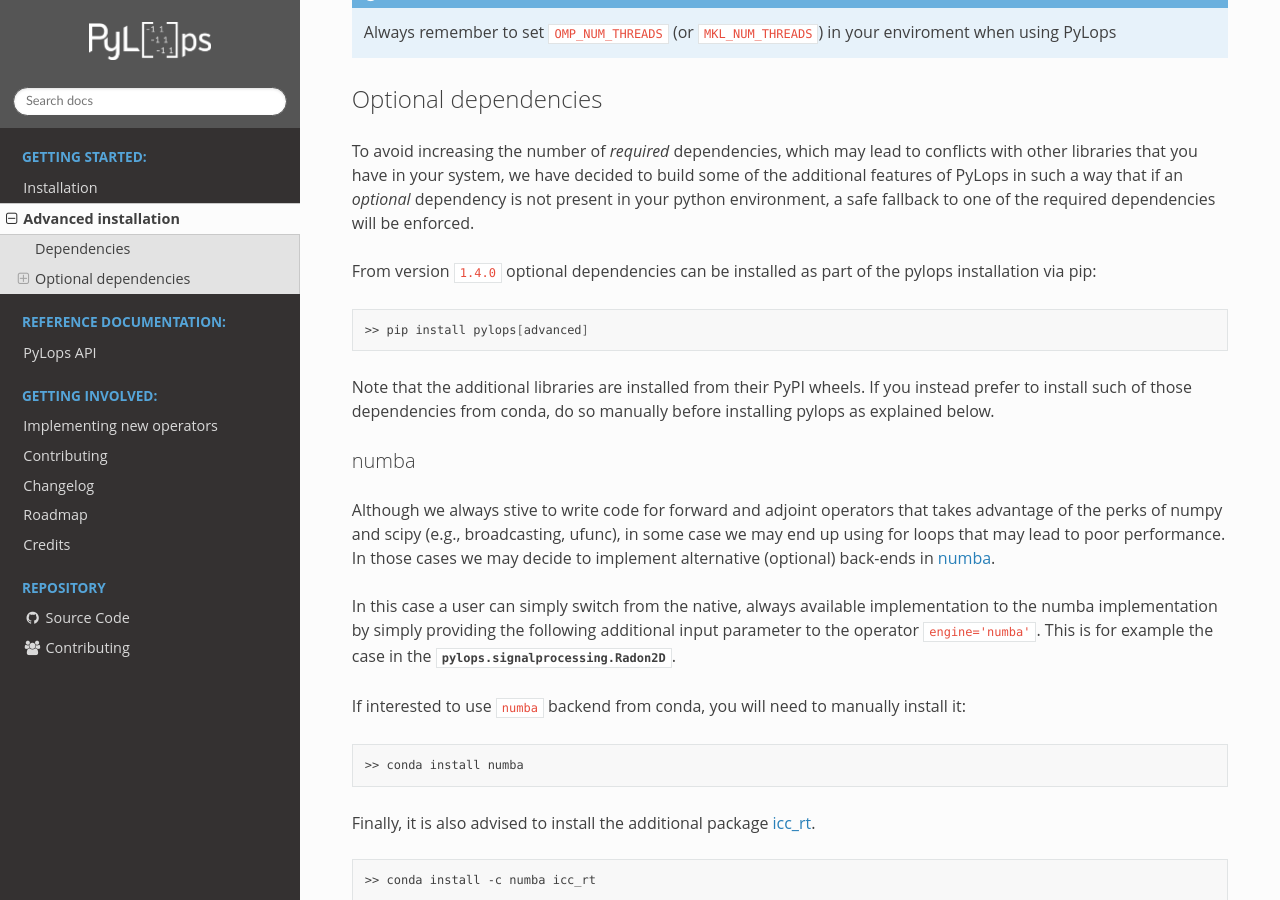
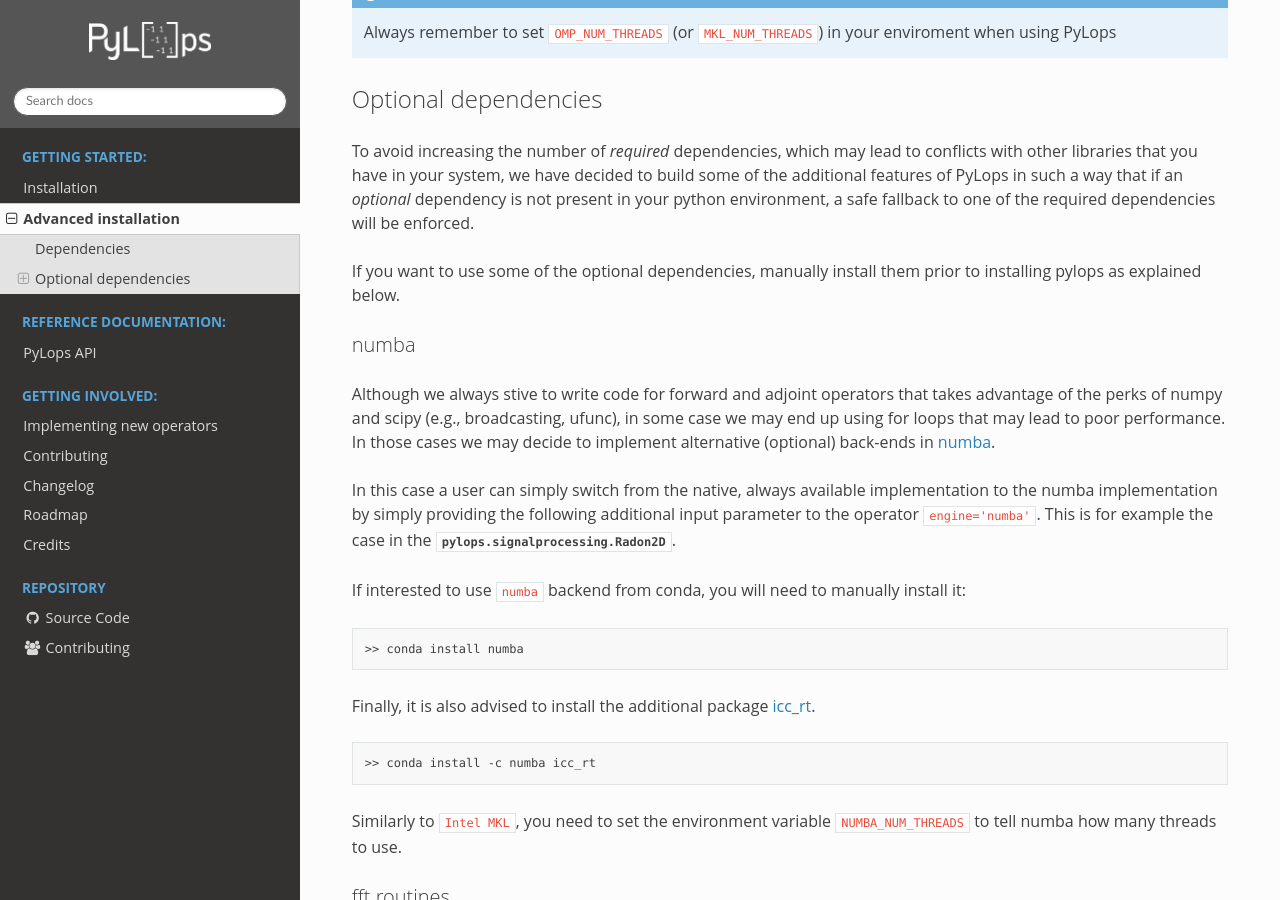
Before and after one commit to PyLops/pylops, a Sphinx documentation site: the page built from docs/source/performance.rst, in a window 1280 px wide and 900 px high, scrolled down 1853 px. Built offline with Sphinx 7.4.7 and the Read the Docs theme 2.0.0, drawn with Linux system fonts in a browser that asks for light colours; pages that are not in the unit, such as notebooks, are missing from menus; the version number could not be read and is left out; comment, search, counter and statistics services are not loaded.

Commit message:
Modified extra reqs for advanced installation in setup.py

```diff
--- a/docs/source/performance.rst
+++ b/docs/source/performance.rst
@@ -104,15 +104,8 @@
 of PyLops in such a way that if an *optional* dependency is not present in your python environment,
 a safe fallback to one of the required dependencies will be enforced.
 
-From version ``1.4.0`` optional dependencies can be installed as part of the pylops
-installation via pip:
-
-.. code-block:: bash
-
-   >> pip install pylops[advanced]
-
-Note that the additional libraries are installed from their PyPI wheels. If you instead prefer to install
-such of those dependencies from conda, do so manually before installing pylops as explained below.
+If you want to use some of the optional dependencies, manually install them
+prior to installing pylops as explained below.
 
 numba
 ~~~~~
--- a/setup.py
+++ b/setup.py
@@ -32,8 +32,8 @@
     author='mrava',
     author_email='mrava@equinor.com',
     install_requires=['numpy >= 1.15.0', 'scipy'],
-    extras_require={'advanced': ['pyfftw',
-                                 'numba']},
+    extras_require={'advanced': ['llvmlite', 'numba',
+                                 'pyfftw', 'scikit-fmm']},
     packages=find_packages(exclude=['pytests']),
     use_scm_version=dict(root = '.',
                          relative_to = __file__,
```
